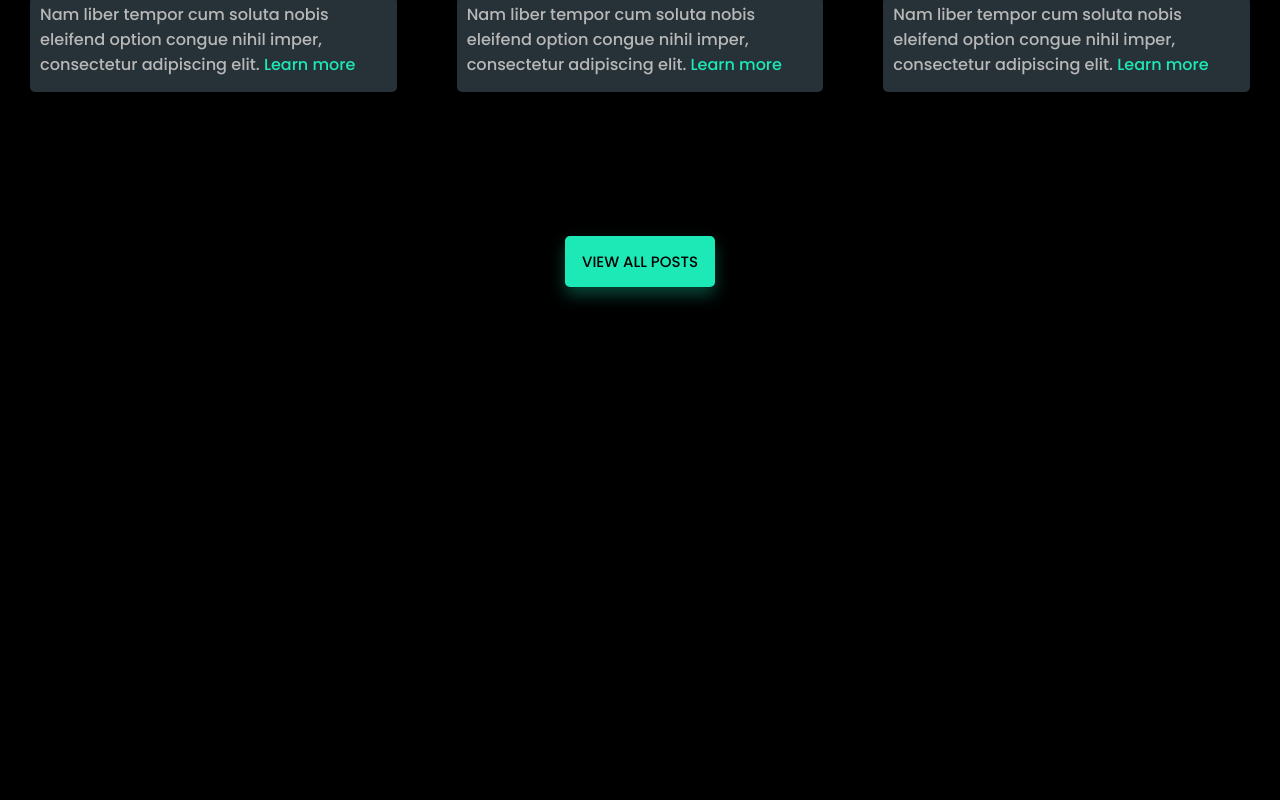
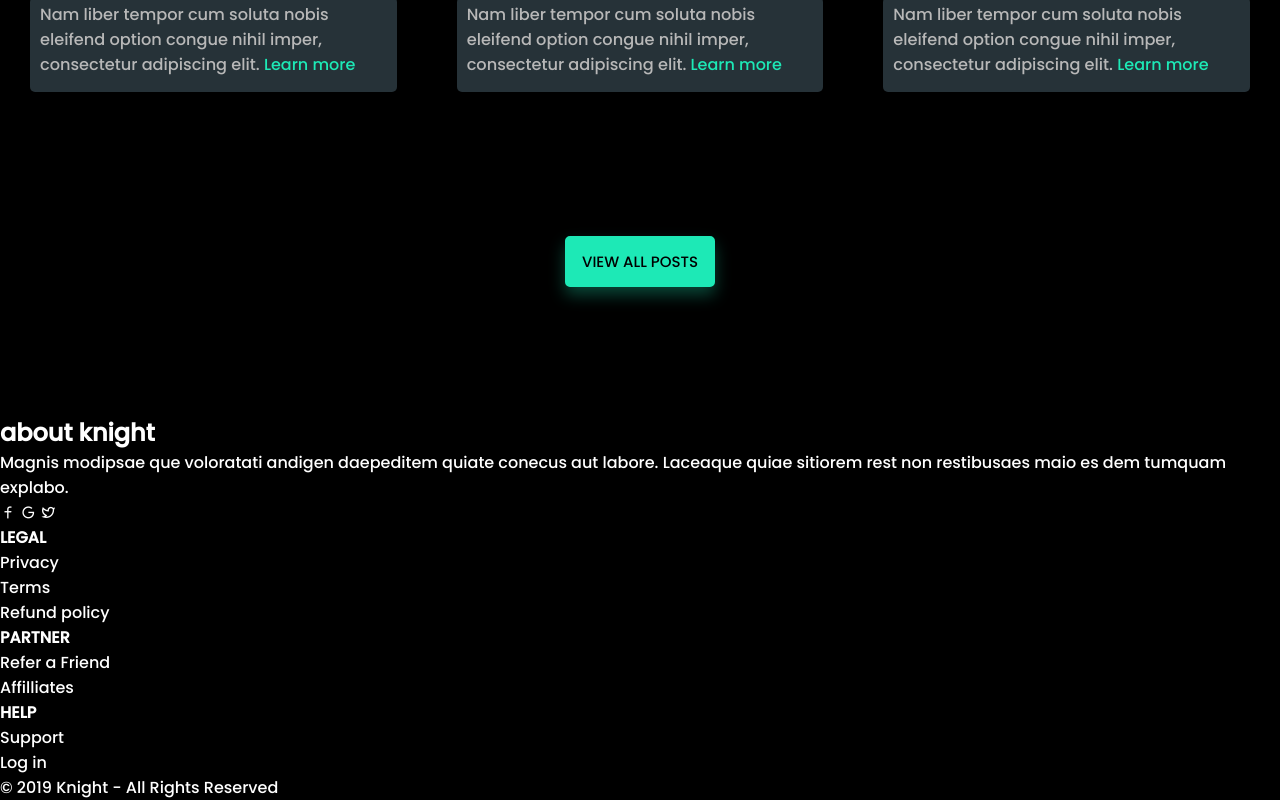
Before and after one commit to sanjay-mali/Knight-first-website-project, a plain HTML site: page index.html in a window 1280 px wide. Shown: the part 5567-6367 px from the top of the page. Before the commit the page ends 5982 px from the top, so only its background shows below. Drawn offline with nearby package versions, Linux system fonts and the light colour scheme.

Commit message:
Adding Footer-Bar section

```diff
--- a/index.html
+++ b/index.html
@@ -5,7 +5,9 @@
     <meta charset="UTF-8">
     <meta name="viewport" content="width=device-width, initial-scale=1.0">
     <title>Knight</title>
+    <link href="https://cdn.jsdelivr.net/npm/remixicon@3.4.0/fonts/remixicon.css" rel="stylesheet">
     <link rel="stylesheet" href="style.css">
+
 </head>
 <!-- <link rel="stylesheet" href="style.js"> -->
 
@@ -349,6 +351,42 @@
         </div>
     </section>
 
+    <!-- Footer-Bar section -->
+
+    <section>
+        <div class="footer">
+            <div class="lftfooter">
+                <h2>about knight</h2>
+                <p>Magnis modipsae que voloratati andigen daepeditem quiate conecus aut labore. Laceaque quiae sitiorem rest non restibusaes maio es dem tumquam explabo.</p>
+                <!-- <img src="/img/facebook-line.svg" alt=""> -->
+                <i class="ri-facebook-line"></i>
+                <i class="ri-google-line"></i>
+                <i class="ri-twitter-line"></i>
+            </div>
+            <div class="rghtfooter">
+                <div class="ftrow">
+                    <h4>LEGAL</h4>
+                    <p>Privacy</p>
+                    <p>Terms</p>
+                    <p>Refund policy</p>
+                </div>
+                <div class="ftrow">
+                    <h4>PARTNER</h4>
+                    <p>Refer a Friend</p>
+                    <p>Affilliates</p>
+                </div>
+                <div class="ftrow">
+                    <h4>HELP</h4>
+                    <p>Support</p>
+                    <p>Log in</p>
+                </div>
+            </div>
+        </div>
+        <div class="center">
+            <p>© 2019 Knight - All Rights Reserved
+            </p>
+        </div>
+    </section>
 
 </body>
 
```
Also changed, not shown: img/facebook-line.svg (added), img/google-line.svg (added), img/twitter-line.svg (added).
